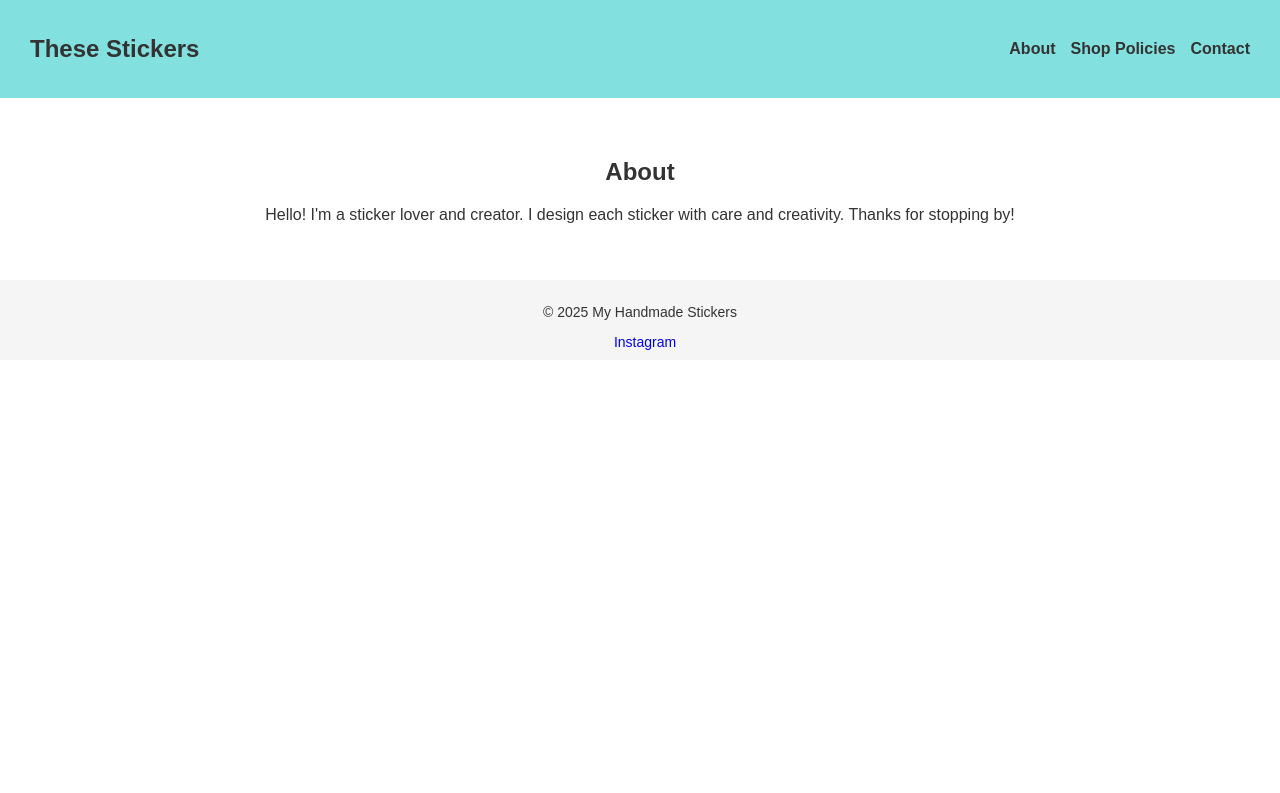
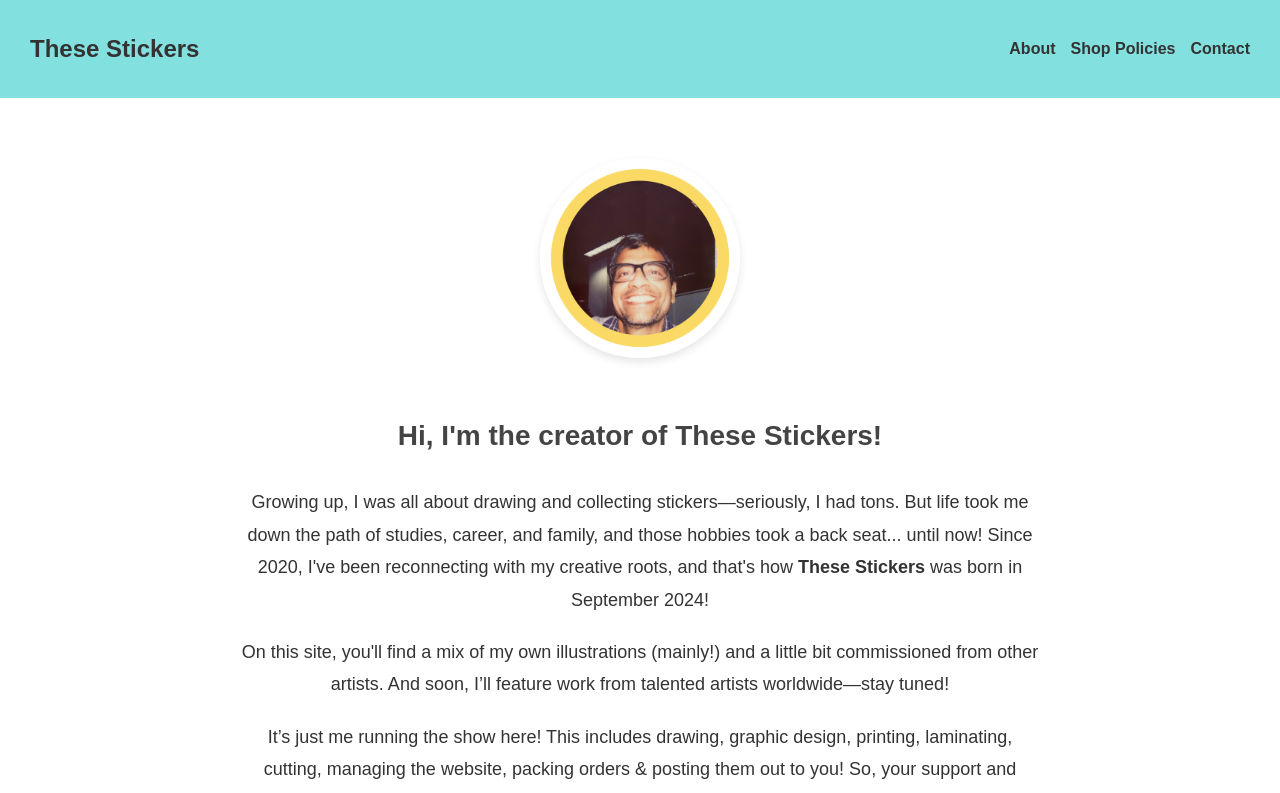
Before and after one commit to emanoj1/thesestickers, a React (Create React App) app: page /about in a window 1280 px wide. Shown: the top 793 px of the page. Built offline with nearby package versions, Linux system fonts and the light colour scheme; the HTML template or start-up script is replaced by a standard one.

Commit message:
Content, styling and profile photo added

```diff
--- a/src/pages/About.jsx
+++ b/src/pages/About.jsx
@@ -1,11 +1,43 @@
 import React from 'react';
+import creatorImage from '../assets/yellow-ring-socialmedia-photo.png'; // creator photo
 import './Page.css';
 
 function About() {
   return (
-    <div className="page">
-      <h2>About</h2>
-      <p>Hello! I'm a sticker lover and creator. I design each sticker with care and creativity. Thanks for stopping by!</p>
+    <div className="page about-page">
+      <img
+        src={creatorImage}
+        alt="Sticker Creator"
+        className="creator-photo"
+      />
+
+      <div className="about-content">
+        <h2>Hi, I'm the creator of These Stickers!</h2>
+        <p>
+          Growing up, I was all about drawing and collecting stickers—seriously, I had tons.
+          But life took me down the path of studies, career, and family, and those hobbies
+          took a back seat... until now! Since 2020, I've been reconnecting with my creative
+          roots, and that's how <strong>These Stickers</strong> was born in September 2024!
+        </p>
+        <p>
+          On this site, you'll find a mix of my own illustrations (mainly!) and a little bit
+          commissioned from other artists. And soon, I’ll feature work from talented artists
+          worldwide—stay tuned!
+        </p>
+        <p>
+          It’s just me running the show here! This includes drawing, graphic design,
+          printing, laminating, cutting, managing the website, packing orders & posting them
+          out to you! So, your support and patience means the world to me :)
+        </p>
+        <p>
+          Based in Sydney, Australia, I’m all about spreading sticker love locally (for now)
+          but I welcome international buyers too! Oh, and when I’m not sticking stickers,
+          I’m podcasting, vlogging, writing, coding full-stack apps, and hitting the gym.
+        </p>
+        <p>
+          I hope you find some stickers that speak to you and join me on this fun journey!
+        </p>
+      </div>
     </div>
   );
 }
--- a/src/pages/Page.css
+++ b/src/pages/Page.css
@@ -1,20 +1,33 @@
-.page {
-    padding: 20px;
+.about-page {
+    display: flex;
+    flex-direction: column;
+    align-items: center;
+    padding: 40px 20px;
   }
 
-  .sticker-image {
-    width: 80%;
-    max-width: 600px;
-    margin: 20px 0;
-    border: 1px solid #ccc;
+  .creator-photo {
+    width: 200px;
+    height: 200px;
+    object-fit: cover;
+    border-radius: 50%;
+    margin-bottom: 30px;
+    box-shadow: 0 4px 8px rgba(0, 0, 0, 0.1);
   }
 
-  .shop-link {
-    display: inline-block;
-    margin-top: 20px;
-    padding: 10px 20px;
-    background-color: #50c356;
-    color: white;
-    text-decoration: none;
-    border-radius: 5px;
+  .about-content {
+    max-width: 800px;
+    text-align: center;
+    line-height: 1.8;
+    font-size: 18px;
+    color: #333;
   }
+
+  .about-content h2 {
+    font-size: 28px;
+    margin-bottom: 25px;
+    color: #444;
+  }
+
+  .about-content p {
+    margin-bottom: 20px;
+  }
```
Also changed, not shown: src/assets/yellow-ring-socialmedia-photo.png (added).
